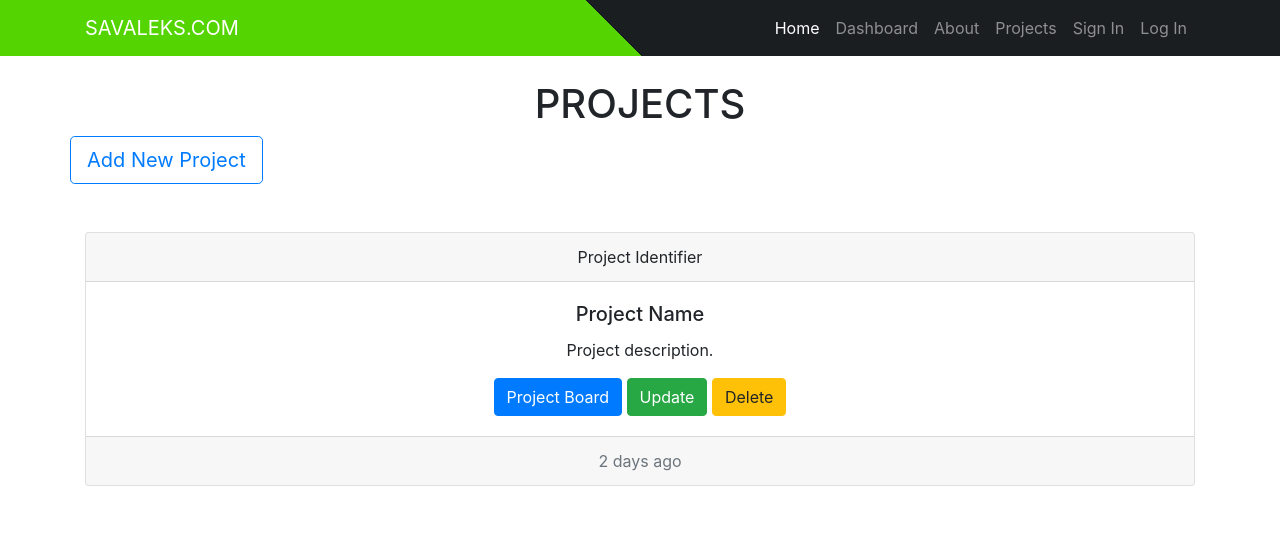
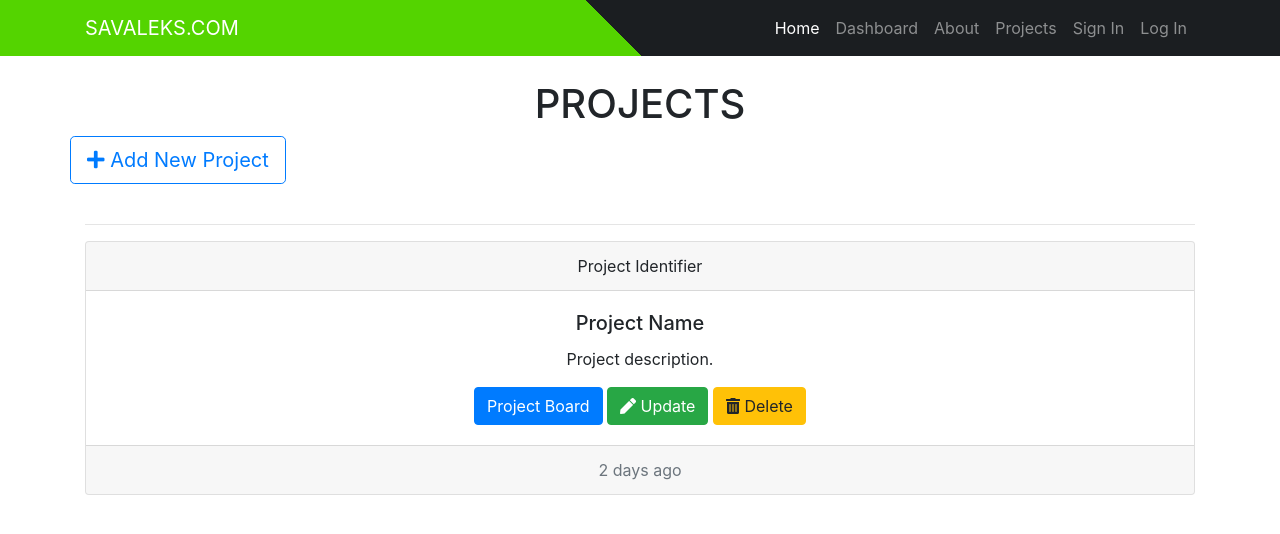
Before and after one commit to savaleks/ReactSpring-demo, a React (Create React App) app in the folder front-end-react/: page /dashboard in a window 1280 px wide. Shown: the top 534 px of the page. Built offline with nearby package versions, Linux system fonts and the light colour scheme.

Commit message:
added font awesome

```diff
--- a/front-end-react/package.json
+++ b/front-end-react/package.json
@@ -3,6 +3,9 @@
   "version": "0.1.0",
   "private": true,
   "dependencies": {
+    "@fortawesome/fontawesome-svg-core": "^1.2.25",
+    "@fortawesome/free-solid-svg-icons": "^5.11.2",
+    "@fortawesome/react-fontawesome": "^0.1.7",
     "bootstrap": "^4.3.1",
     "react": "^16.11.0",
     "react-dom": "^16.11.0",
--- a/front-end-react/public/index.html
+++ b/front-end-react/public/index.html
@@ -15,29 +15,12 @@
       user's mobile device or desktop. See https://developers.google.com/web/fundamentals/web-app-manifest/
     -->
     <link rel="manifest" href="%PUBLIC_URL%/manifest.json" />
-    <!--
-      Notice the use of %PUBLIC_URL% in the tags above.
-      It will be replaced with the URL of the `public` folder during the build.
-      Only files inside the `public` folder can be referenced from the HTML.
+    <link rel="stylesheet" href="https://cdnjs.cloudflare.com/ajax/libs/font-awesome/5.11.2/css/all.css">
 
-      Unlike "/favicon.ico" or "favicon.ico", "%PUBLIC_URL%/favicon.ico" will
-      work correctly both with client-side routing and a non-root public URL.
-      Learn how to configure a non-root public URL by running `npm run build`.
-    -->
-    <title>React App</title>
+    <title>Project Management Tool</title>
   </head>
   <body>
     <noscript>You need to enable JavaScript to run this app.</noscript>
     <div id="root"></div>
-    <!--
-      This HTML file is a template.
-      If you open it directly in the browser, you will see an empty page.
-
-      You can add webfonts, meta tags, or analytics to this file.
-      The build step will place the bundled scripts into the <body> tag.
-
-      To begin the development, run `npm start` or `yarn start`.
-      To create a production bundle, use `npm run build` or `yarn build`.
-    -->
   </body>
 </html>
--- a/front-end-react/src/components/Dashboard.js
+++ b/front-end-react/src/components/Dashboard.js
@@ -7,8 +7,9 @@ export default class Dashboard extends Component {
             <div className="container"><br/>
                 <h1>PROJECTS</h1>
                 <div className="row">
-                    <button type="button" class="btn float-left btn-lg btn-outline-primary">Add New Project</button>
-                </div><br/><br/>
+                    <button type="button" class="btn float-left btn-lg btn-outline-primary">
+                    <i class="fas fa-plus"></i> Add New Project</button>
+                </div><br/><hr/>
                 <ProjectItem />
             </div>
         )
--- a/front-end-react/src/components/project/ProjectItem.js
+++ b/front-end-react/src/components/project/ProjectItem.js
@@ -1,4 +1,4 @@
-import React, { Component } from 'react'
+import React, { Component } from 'react';
 
 export default class ProjectItem extends Component {
     render() {
@@ -12,9 +12,9 @@ export default class ProjectItem extends Component {
                     <h5 className="card-title">Project Name</h5>
                     <p className="card-text">Project description.</p>
                     <a href="#" className="btn btn-primary">Project Board</a>&nbsp;
-                    <a href="#" className="btn btn-success">Update</a>&nbsp;
-                    <a class="btn icon-btn btn-warning" href="#">
-                    <span class="glyphicon btn-glyphicon glyphicon-minus img-circle text-warning"></span>Delete</a>
+                    <a href="#" className="btn btn-success"><i class="fas fa-pen"></i> Update</a>&nbsp;
+                    <a className="btn icon-btn btn-warning" href="#">
+                    <span><i className="fas fa-trash-alt"></i></span> Delete</a>
                 </div>
                 <div className="card-footer text-muted">
                     2 days ago
```
Also changed, not shown: front-end-react/src/App.js (line endings or trailing spaces), 1 other file (tests, documents, lock files or other folders).
